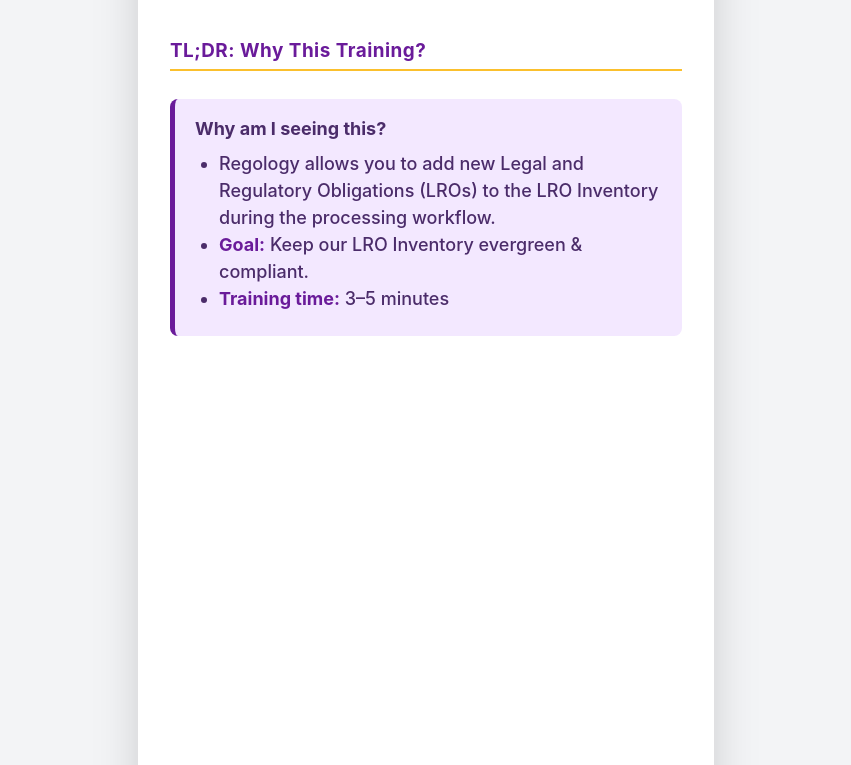
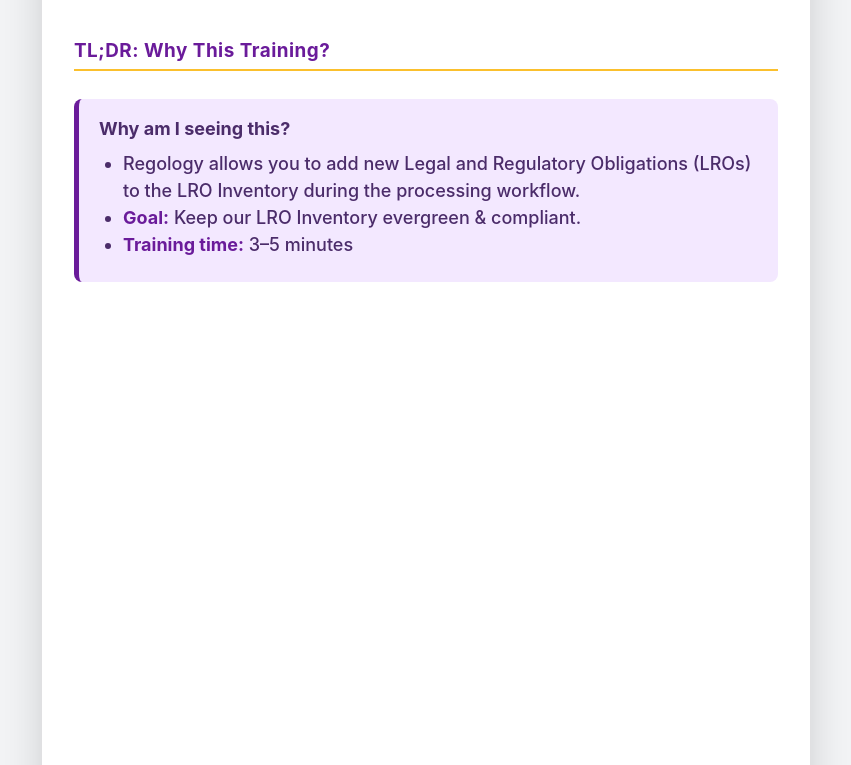
Before and after one commit to CBUser-RCM/Regology-User-Guides, a plain HTML site: page index.html in a window 1280 px wide. Shown: the part 212-977 px from the top of the page, without its empty margins (214-1065 px from the left). Drawn offline with nearby package versions, Linux system fonts and the light colour scheme.

Commit message:
Widen guide container for improved layout

```diff
--- a/index.html
+++ b/index.html
@@ -158,7 +158,8 @@
 <body class="min-h-screen flex items-center justify-center p-4">
 
     <!-- Main Guide Container -->
-    <div id="guide-container" class="w-full max-w-xl bg-white shadow-2xl rounded-xl overflow-hidden">
+    <!-- Widen the main container from max-w-xl to max-w-3xl for more space -->
+    <div id="guide-container" class="w-full max-w-3xl bg-white shadow-2xl rounded-xl overflow-hidden">
 
         <!-- Header -->
         <header class="rcm-purple flex items-center px-6 py-6 gap-2">
```
